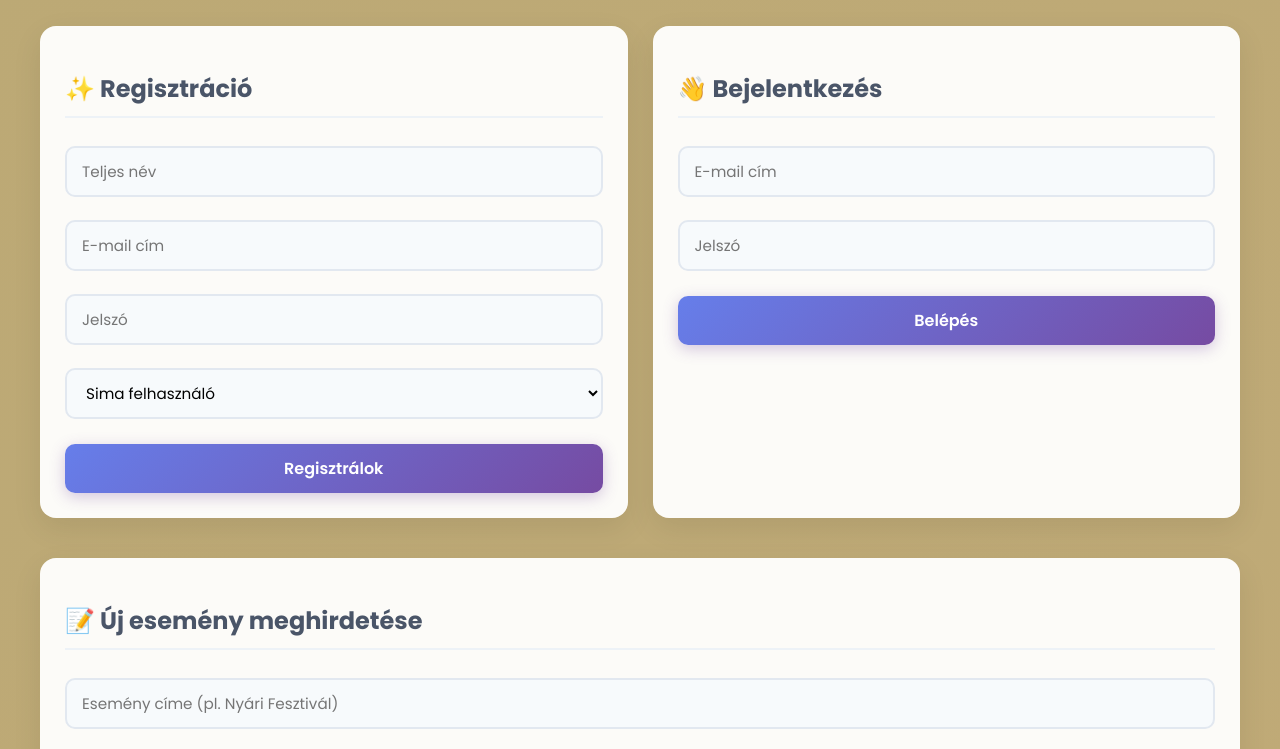
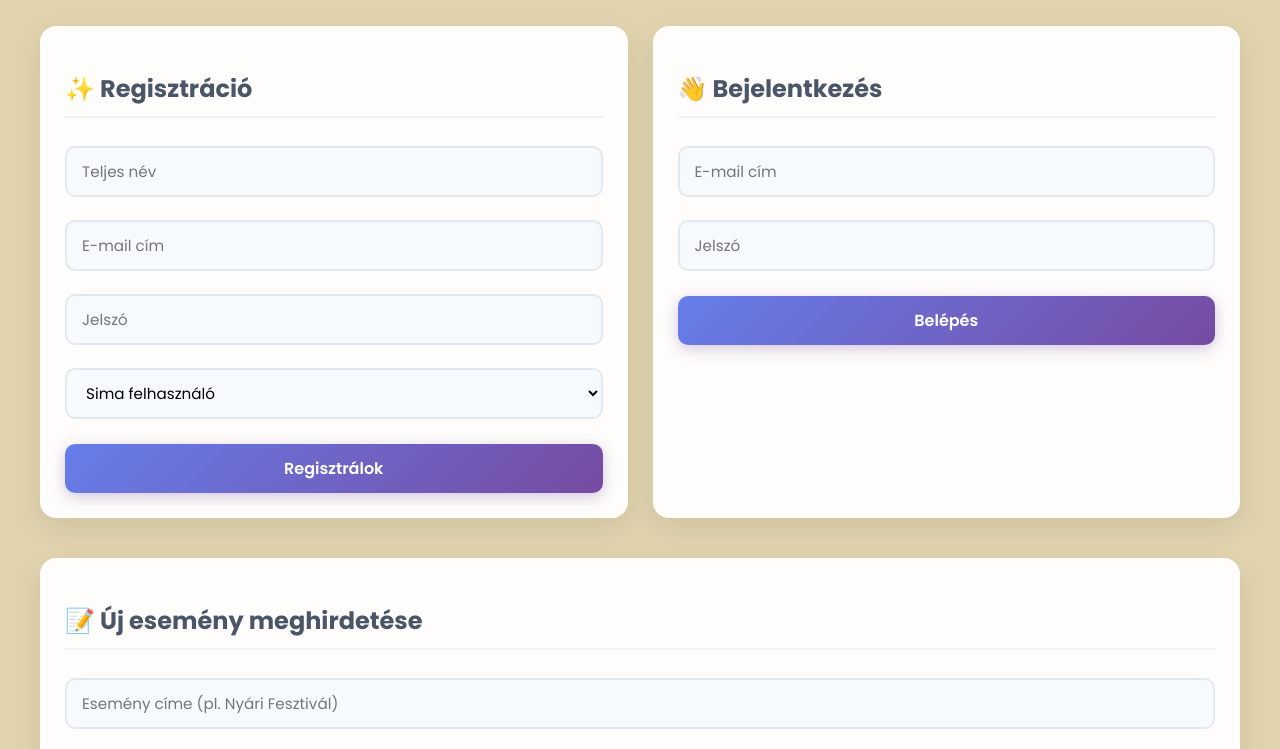
Before and after one commit to wobbie1918-hub/esemenykezelo-projekt-BAEKC4, a plain HTML site: page frontend/index.html in a window 1280 px wide. Shown: the part 141-890 px from the top of the page. Drawn offline with Linux system fonts and the light colour scheme; no server answers.

Commit message:
hattercsere

```diff
--- a/frontend/index.html
+++ b/frontend/index.html
@@ -11,8 +11,8 @@
             font-family: 'Poppins', sans-serif;
             margin: 0;
             padding: 40px 20px;
-            /* Elegáns, halvány színátmenetes háttér */
-            background: linear-gradient(135deg, #bca975 0%, #c0aa77 100%);
+
+            background: linear-gradient(135deg, #e0d3ae 0%, #e0d3ae 100%);
             color: #2d3748;
             min-height: 100vh;
         }
```
